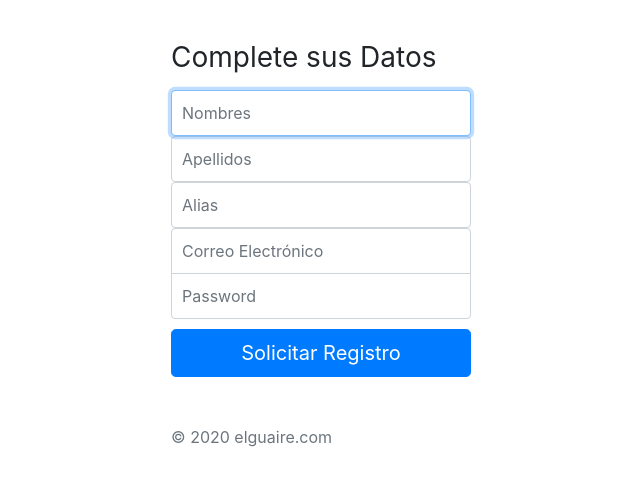
After one commit to IvanVarela/camaro, a Django app: page /console/register in a window 1280 px wide. The commit adds this page. Shown: the top 486 px of the page, without its empty margins (319-959 px from the left). Run offline with Django 3.2, Linux system fonts and the light colour scheme; some libraries are stand-ins or nearby versions.

Commit message:
Register view started

```diff
--- a/camaro/console/static/console/style.css
+++ b/camaro/console/static/console/style.css
@@ -2,6 +2,7 @@ html,
 body {
     height: 100%;
 }
+
 body .home {
     display: -ms-flexbox;
     display: flex;
--- /dev/null
+++ b/camaro/console/templates/console/register.html
@@ -0,0 +1,23 @@
+{% extends "console/layout_out.html" %}
+
+{% block body %}
+    <form class="form-signin" action="" method="post">
+
+        <img alt="" class="mb-4" height="50" src="" width="*">
+        <h1 class="h3 mb-3 font-weight-normal">Complete sus Datos</h1>
+        <label class="sr-only" for="inputFirstName">Nombres</label>
+        <input autofocus class="form-control" name="firstName" id="inputFirstName" placeholder="Nombres" required type="text">
+        <label class="sr-only" for="inputLastName">Apellidos</label>
+        <input autofocus class="form-control" name="lastName" id="inputLastName" placeholder="Apellidos" required type="text">
+        <label class="sr-only" for="inputPseudo">Apellidos</label>
+        <input autofocus class="form-control" name="alias" id="inputPseudo" placeholder="Alias" required type="text">
+        <label class="sr-only" for="inputEmail">Correo Electrónico</label>
+        <input autofocus class="form-control" name="email" id="inputEmail" placeholder="Correo Electrónico" required type="email">
+        <label class="sr-only" for="inputPassword">Password</label>
+        <input class="form-control" name="password" id="inputPassword" placeholder="Password" required type="password">
+
+        <button class="btn btn-lg btn-primary btn-block" type="submit">Solicitar Registro</button>
+        <p class="mt-5 mb-3 text-muted">&copy; 2020 elguaire.com</p>
+
+    </form>
+{% endblock %}
--- a/camaro/console/urls.py
+++ b/camaro/console/urls.py
@@ -3,5 +3,6 @@ from django.urls import path
 from . import views
 
 urlpatterns = [
-    path('', views.index, name='index')
+    path('', views.index, name='index'),
+    path('register', views.register, name='register')
 ]
--- a/camaro/console/views.py
+++ b/camaro/console/views.py
@@ -5,3 +5,7 @@ from django.http import HttpResponse, HttpResponseRedirect
 
 def index(request):
     return render(request, "console/index.html")
+
+
+def register(request):
+    return render(request, "console/register.html")
```
Also changed, not shown: 1 other file.
